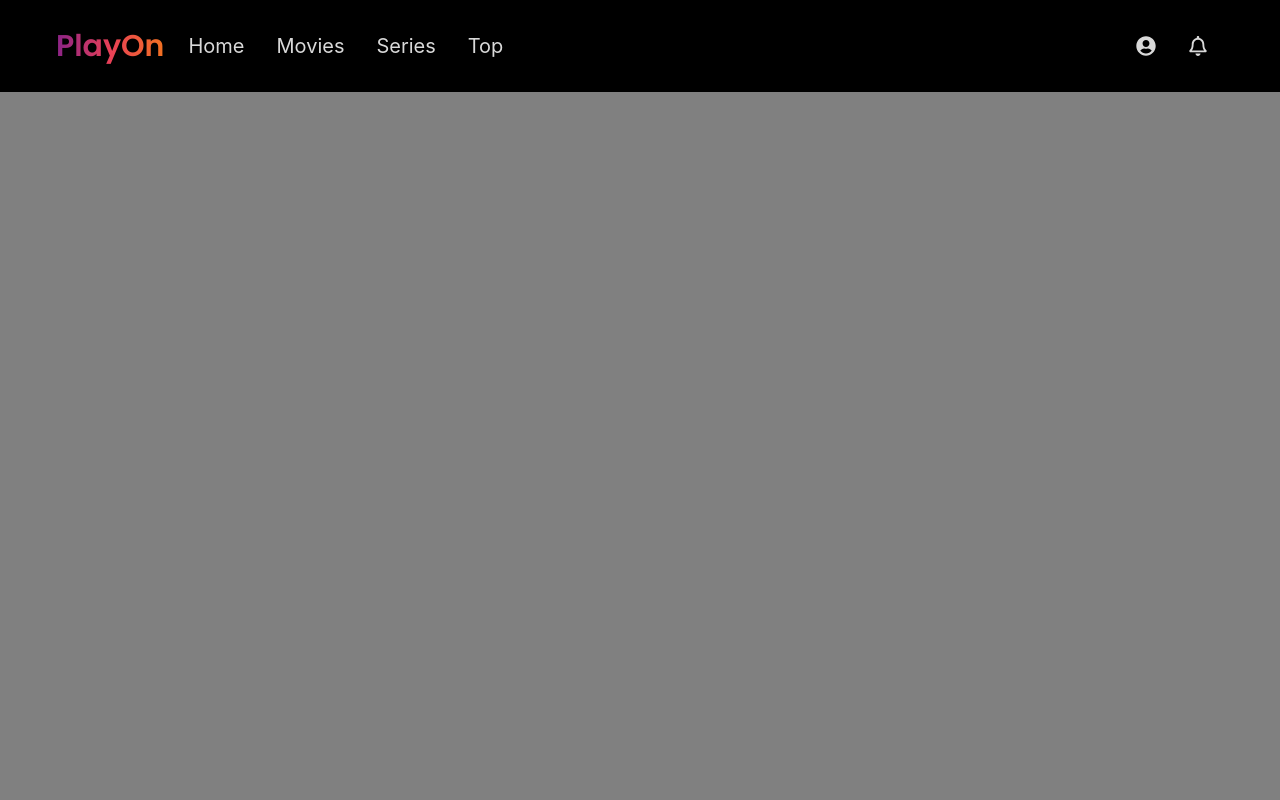
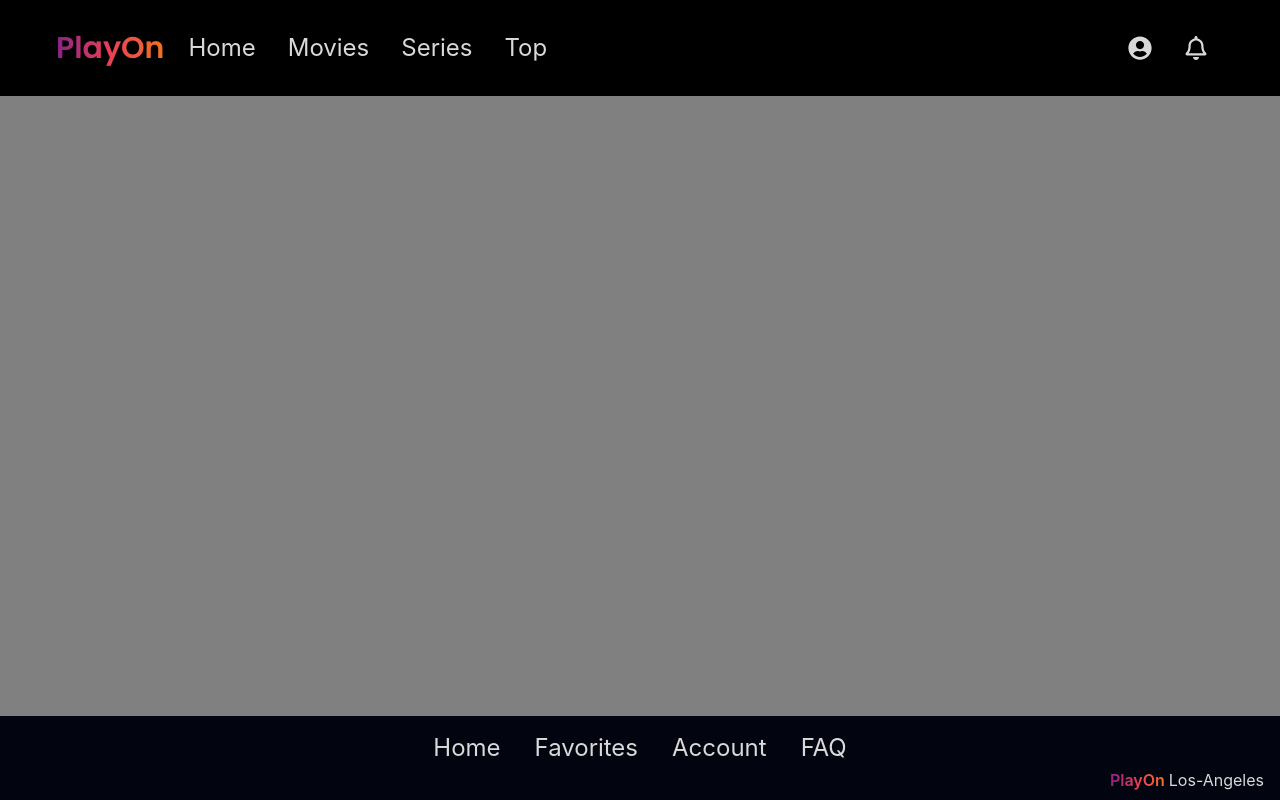
Before and after one commit to LiRiK000/PlayOn, a React (Vite) app: page /test in a window 1280 px wide. Built offline with nearby package versions, Linux system fonts and the light colour scheme.

Commit message:
Done: simple footer

```diff
--- /dev/null
+++ b/src/components/layout/Footer/Footer.tsx
@@ -0,0 +1,35 @@
+import { footerLinks } from '@data/footerItems';
+
+export const Footer = () => {
+	return (
+		<footer className='w-screen absolute bottom-0 h-max bg-[rgb(2,5,16)]'>
+			<div className='flex items-center justify-center gap-[10px] px-4 py-2'>
+				{footerLinks.map((item, index) => (
+					<a
+						href={`${item.path}`}
+						key={index}
+						className={`text-white hover:text-gray block px-3 py-2
+            phone:text-xl tablet:text-2xl transition-all`}
+					>
+						{item.title}
+					</a>
+				))}
+			</div>
+			<div className='px-4 py-2 mt-[-20px]'>
+				<div className='flex gap-[4px] justify-end'>
+					<div className='font-semibold'>
+						<span
+							className='bg-clip-text text-transparent bg-gradient-to-r
+              from-[#8a2387] via-[#e94057] to-[#f27121]'
+						>
+							<a href='/'>PlayOn</a>
+						</span>
+					</div>
+					<div className='text-white'>
+						<span>Los-Angeles</span>
+					</div>
+				</div>
+			</div>
+		</footer>
+	);
+};
--- a/src/components/layout/Menu/Menu.module.css
+++ b/src/components/layout/Menu/Menu.module.css
@@ -35,7 +35,7 @@
 }
 
 .menuLink {
-	@apply text-white hover:text-gray px-4 py-2 text-xl transition-all;
+	@apply text-white hover:text-gray px-4 py-2 text-2xl transition-all;
 }
 
 .menuToggle {
--- a/src/components/layout/Menu/Menu.tsx
+++ b/src/components/layout/Menu/Menu.tsx
@@ -41,9 +41,10 @@ const Menu = () => {
 							</a>
 						</div>
 						<div className='hidden tablet:flex items-center py-2'>
-							{menuItems.map((item) => (
+							{menuItems.map((item, index) => (
 								<a
 									href={`${item.path}`}
+									key={index}
 									className={`text-white hover:text-gray px-4 py-2 ${styles.menuLink}`}
 								>
 									{item.title}
@@ -86,9 +87,10 @@ const Menu = () => {
 					<div
 						className={`px-2 pt-2 pb-3 space-y-1 phone:px-3 ${styles.mobileMenu}`}
 					>
-						{menuItems.map((item) => (
+						{menuItems.map((item, index) => (
 							<a
 								href={`${item.path}`}
+								key={index}
 								className={`text-white hover:text-gray block px-3 py-2 ${styles.menuLink}`}
 							>
 								{item.title}
--- /dev/null
+++ b/src/data/footerItems.ts
@@ -0,0 +1,36 @@
+export const footerLinks = [
+	{
+		title: 'Home',
+		path: '/',
+	},
+	{
+		title: 'Favorites',
+		path: '/favorites',
+	},
+	{
+		title: 'Account',
+		path: '/profile',
+	},
+	{
+		title: 'FAQ',
+		path: '/faq',
+	},
+];
+export const footerSocials = [
+	{
+		path: '/gh',
+		image: '',
+	},
+	{
+		path: '/twitter',
+		image: '',
+	},
+	{
+		path: '/facebook',
+		image: '',
+	},
+	{
+		path: '/telegram',
+		image: '',
+	},
+];
--- a/src/templates/Test.tsx
+++ b/src/templates/Test.tsx
@@ -1,5 +1,11 @@
+import { Footer } from '@layout/Footer/Footer';
 import Menu from '@layout/Menu/Menu';
 
 export const Test = () => {
-	return <Menu />;
+	return (
+		<>
+			<Menu />
+			<Footer />
+		</>
+	);
 };
```
Also changed, not shown: 1 other file (tests, documents, lock files or other folders).
